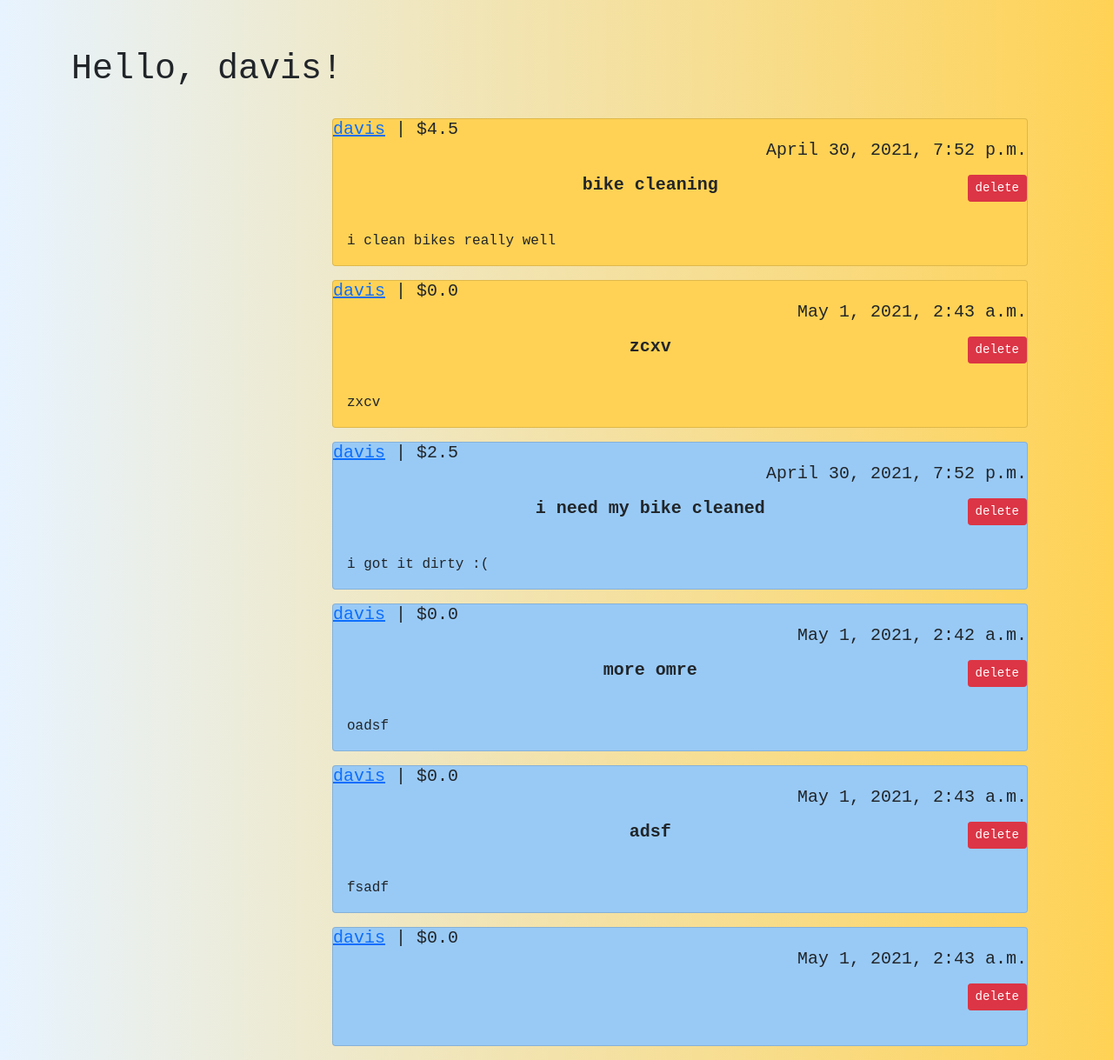
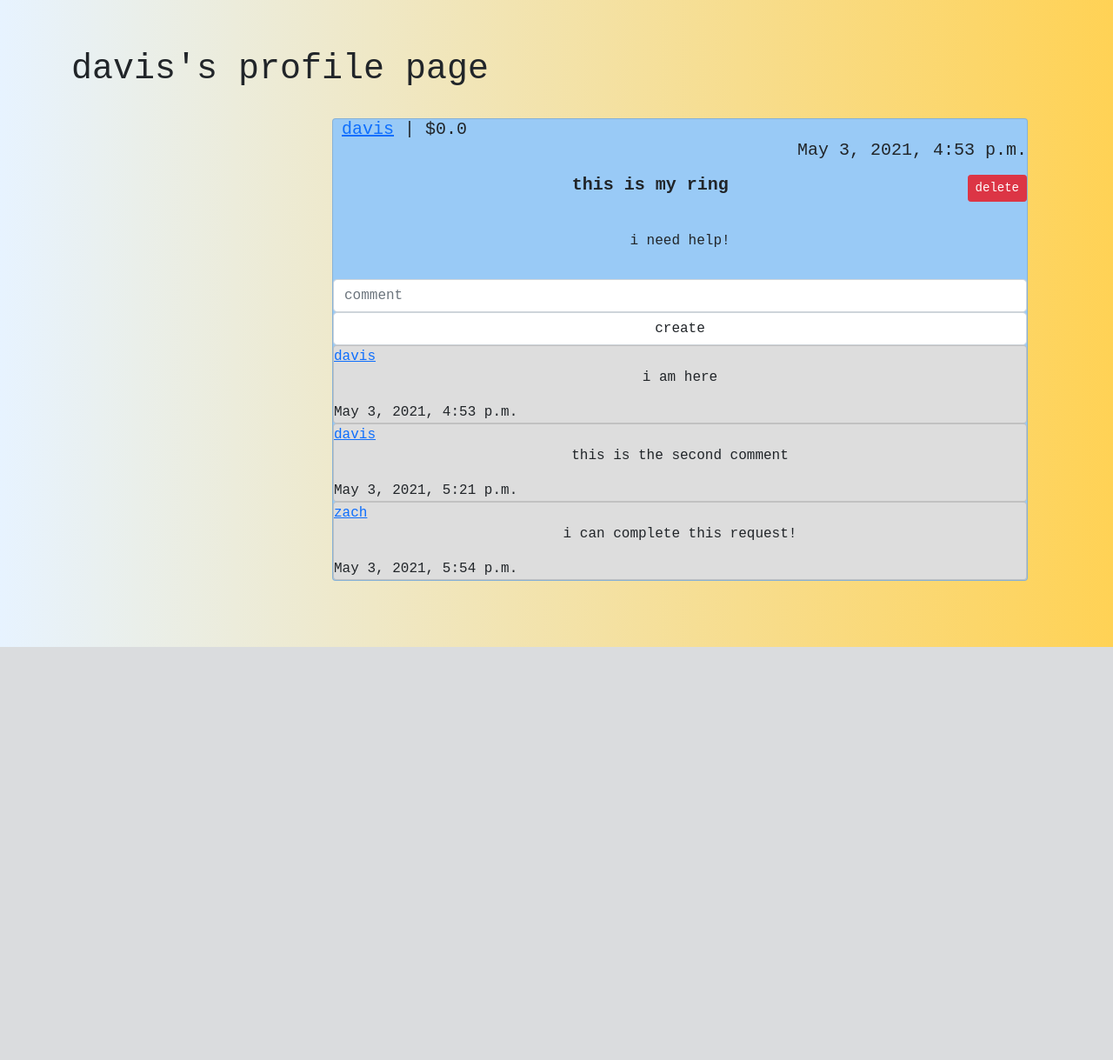
Before and after one commit to davis0119/Sell-Bell, a Django app: a page that uses core/templates/profile.html in a window 1280 px wide. Shown: the part 56-1275 px from the top of the page at 87% size. After the commit the page ends 800 px from the top, so only its background shows below. Run offline with Django 3.2, Linux system fonts and the light colour scheme; a user stored in the database is signed in; data comes from the database, SQL or seed files in the repository.

Commit message:
added comment sections

```diff
--- a/bell/urls.py
+++ b/bell/urls.py
@@ -15,7 +15,7 @@
 """
 from django.contrib import admin
 from django.urls import path
-from core.views import splash, login_view, signup_view, logout_view, delete_bell, delete_ring, bell, ring, profile_view
+from core.views import splash, login_view, signup_view, logout_view, delete_bell, delete_ring, bell, ring, profile_view, comment
 
 urlpatterns = [
     path('admin/', admin.site.urls),
@@ -27,5 +27,6 @@
     path('delete_ring/', delete_ring, name='delete_ring'),
     path('bell', bell, name='bell'),
     path('ring', ring, name='ring'),
-    path('profile/<str:username>', profile_view, name='profile')
+    path('profile/<str:username>', profile_view, name='profile'),
+    path('comment', comment, name='comment')
 ]
--- a/core/admin.py
+++ b/core/admin.py
@@ -1,6 +1,7 @@
 from django.contrib import admin
-from core.models import Bell, Ring
+from core.models import Bell, Ring, Comment
 # Register your models here.
 
 admin.site.register(Bell)
 admin.site.register(Ring)
+admin.site.register(Comment)
--- a/core/models.py
+++ b/core/models.py
@@ -1,24 +1,35 @@
 from django.db import models
 from django.contrib.auth.models import User
 
+# each has a form, send a postID along with the comment?
+
 # Bells (services)
 class Bell(models.Model):
-    title = models.CharField(max_length=100)
+    title = models.CharField(max_length=50)
     body = models.TextField()
     price = models.FloatField(blank=True, default=0)
-    image = models.ImageField(blank=True)
     created_at = models.DateTimeField(auto_now=True)
     author = models.ForeignKey(User, on_delete=models.DO_NOTHING)
-    def __str__(): # the Bell's associated user, the title and price
-        return str(author.username) + "'s Bell: " + str(title) + ', $' + str(price)
+    def __str__(self): # the Bell's associated user, the title and price
+        return "'s Bell: " + str(self.title) + ', $' + str(self.price)
+    def __eq__(self, other):
+        return self.title == other.title and self.body == other.body and self.price == other.price and self.author == other.author
 
 # Rings (service requests)
 class Ring(models.Model):
-    title = models.CharField(max_length=100)
+    title = models.CharField(max_length=50)
     body = models.TextField()
     price = models.FloatField(blank=True, default=0)
-    image = models.ImageField(blank=True)
     created_at = models.DateTimeField(auto_now=True)
     author = models.ForeignKey(User, on_delete=models.DO_NOTHING)
-    def __str__(): # the Ring's associated user, the title and price
-        return str(author.username) + "'s Ring: " + str(title) + ', $' + str(price)
+    def __str__(self): # the Ring's associated user, the title and price
+        return "'s Ring: " + str(self.title) + ', $' + str(self.price)
+    def __eq__(self, other):
+        return self.title == other.title and self.body == other.body and self.price == other.price and self.author == other.author
+
+class Comment(models.Model):
+    body = models.TextField()
+    post_bell = models.ForeignKey(Bell, related_name="comments", on_delete=models.CASCADE, null=True, blank=True)
+    post_ring = models.ForeignKey(Ring, related_name="comments", on_delete=models.CASCADE, null=True, blank=True)
+    author = models.ForeignKey(User, on_delete=models.DO_NOTHING)
+    created_at = models.DateTimeField(auto_now=True)
--- a/core/templates/accounts.html
+++ b/core/templates/accounts.html
@@ -2,7 +2,6 @@
 <html lang="en">
 
 <head>
-    <!-- Required meta tags -->
     <meta charset="utf-8">
     <meta name="viewport" content="width=device-width, initial-scale=1">
     <!-- Bootstrap CSS -->
--- a/core/templates/profile.html
+++ b/core/templates/profile.html
@@ -39,35 +39,63 @@
 
     <div class="container">
         <br/>
-        <h1 style="margin-top: 2rem; margin-bottom: 2rem">Hello, {{request.user.username}}!</h1>
+        <h1 style="margin-top: 2rem; margin-bottom: 2rem">{{username}}'s profile page</h1>
         {% for bell in bells %}
         <div class="col-md-4">
             <div class="card" style="margin-bottom: 1rem; background-color: #FFD255; width: 800px; margin-inline: 300px;">
                 <h5 class="card-title">
-                    <a href="/profile/{{bell.author.username}}">{{bell.author.username}}</a> | ${{bell.price}}
-                    <p style="text-align: right;">{{bell.created_at}}</p>
+                    <a href="/profile/{{bell.author.username}}" style="margin-left: 10px">{{bell.author.username}}</a> | ${{bell.price}}
+                    <p style=" text-align: right; ">{{bell.created_at}}</p>
                     <p><b>{{bell.title}}</b> {% if request.user.username == bell.author.username %}
-                        <a style="float: right;" href='/delete_bell?id={{bell.id}}' class="btn btn-danger btn-sm">delete</a> {% endif %}
+                        <a style="float: right; " href='/delete_bell?id={{bell.id}}' class="btn btn-danger btn-sm ">delete</a> {% endif %}
                     </p>
                 </h5>
-                <div class="card-body">
-                    {{bell.body}}
+                <div class="card-body ">
+                    <p>{{bell.body}}</p>
                 </div>
+                <form method="POST" action="/comment" style="margin-bottom: 0 !important;">
+                    {% csrf_token %}
+                    <input type="hidden" class="form-control" name='postId' value="{{bell.id}}" />
+                    <input type="hidden" class="form-control" name='postType' value="Bell" />
+                    <input class="form-control" name="body" placeholder="comment" />
+                    <input class="form-control" type="submit" value="create" />
+                </form>
+                {% for comment in bell.comments.all %}
+                <div class="card" style="background-color: #DDDDDD;">
+                    <a href="profile/{{comment.author.username}}">{{comment.author.username}}</a>
+                    <p>{{comment.body}}</p>
+                    <a>{{comment.created_at}}</a>
+                </div>
+                {% endfor %}
             </div>
         </div>
         {% endfor %} {% for ring in rings %}
-        <div class="col-md-4">
-            <div class="card" style="margin-bottom: 1rem; background-color: #99CAF6; width: 800px; margin-inline: 300px;">
-                <h5 class="card-title">
-                    <a href="/profile/{{ring.author.username}}">{{ring.author.username}}</a> | ${{ring.price}}
-                    <p style="text-align: right;">{{ring.created_at}}</p>
+        <div class="col-md-4 ">
+            <div class="card " style="margin-bottom: 1rem; background-color: #99CAF6; width: 800px; margin-inline: 300px; ">
+                <h5 class="card-title ">
+                    <a href="/profile/{{ring.author.username}} " style="margin-left: 10px; ">{{ring.author.username}}</a> | ${{ring.price}}
+                    <p style="text-align: right; ">{{ring.created_at}}</p>
                     <p><b>{{ring.title}}</b> {% if request.user.username == ring.author.username %}
-                        <a style="float: right;" href='/delete_ring?id={{ring.id}}' class="btn btn-danger btn-sm">delete</a> {% endif %}
+                        <a style="float: right; " href='/delete_ring?id={{ring.id}}' class="btn btn-danger btn-sm ">delete</a> {% endif %}
                     </p>
                 </h5>
-                <div class="card-body">
-                    {{ring.body}}
+                <div class="card-body ">
+                    <p>{{ring.body}}</p>
                 </div>
+                <form method="POST" action="/comment" style="margin-bottom: 0 !important;">
+                    {% csrf_token %}
+                    <input type="hidden" class="form-control" name='postId' value="{{ring.id}}" />
+                    <input type="hidden" class="form-control" name='postType' value="Ring" />
+                    <input class="form-control" name="body" placeholder="comment" />
+                    <input class="form-control" type="submit" value="create" />
+                </form>
+                {% for comment in ring.comments.all %}
+                <div class="card" style="background-color: #DDDDDD;">
+                    <a href="profile/{{comment.author.username}}">{{comment.author.username}}</a>
+                    <p>{{comment.body}}</p>
+                    <a>{{comment.created_at}}</a>
+                </div>
+                {% endfor %}
             </div>
         </div>
         {% endfor %}
--- a/core/views.py
+++ b/core/views.py
@@ -1,27 +1,55 @@
 from django.shortcuts import render, redirect
 from django.contrib.auth import authenticate, login, logout
-from core.models import Ring, Bell
+from core.models import Ring, Bell, Comment
 from django.contrib.auth.models import User
 
-# Create your views here.
+user_revenue = dict()
+user_expense = dict()
+
 def splash(request):
+    return render(request, 'splash.html', {})
+
+# going to the bell page and making a bell
+def bell(request):
     if not request.user.is_authenticated:
         return redirect('/login')
-    return render(request, 'splash.html', {})
-
-def bell(request):
     if request.method == 'POST':
         title, body, price = request.POST['title'], request.POST['body'], request.POST['price']
-        Bell.objects.create(title=title, body=body, price=price, author=request.user)
+        res = price.replace('.', '', 1)
+        if len(title) != 0 and len(price) != 0 and res.isnumeric():
+            price = round(float(price), 2)
+            Bell.objects.create(title=title, body=body, price=price, author=request.user)
     bells = Bell.objects.all().order_by('-id')
     return render(request, 'bell.html', {'bells': bells})
 
+# going to the ring page and making a ring
 def ring(request):
+    if not request.user.is_authenticated:
+        return redirect('/login')
     if request.method == 'POST':
         title, body, price = request.POST['title'], request.POST['body'], request.POST['price']
-        Ring.objects.create(title=title, body=body, price=price, author=request.user)
+        if len(title) != 0 and len(price) != 0 and price.isnumeric():
+            price = round(float(price), 2)
+            Ring.objects.create(title=title, body=body, price=price, author=request.user)
     rings = Ring.objects.all().order_by('-id')
-    return render(request, 'ring.html', {'rings': rings})
+    comments = {}
+    return render(request, 'ring.html', {'rings': rings, 'comments': comments})
+
+def comment(request):
+    if request.method == 'POST':
+        postId, body, postType = request.POST['postId'], request.POST['body'], request.POST['postType']
+        if len(body) != 0:
+            if str(postType) == 'Ring': # comment is on a ring
+                ring = Ring.objects.get(id=postId)
+                comment = Comment.objects.create(post_ring=ring, body=body, author=request.user)
+                return redirect('/ring')
+            else: # comment is on a bell
+                bell = Bell.objects.get(id=postId)
+                comment = Comment.objects.create(post_bell=bell, body=body, author=request.user)
+                return redirect('/bell')
+        if postType == 'Ring': # if the user did not comment anything
+            return redirect('/ring')
+        return redirect('/bell')
 
 def login_view(request):
     if request.user.is_authenticated:
@@ -50,12 +78,12 @@
 def delete_bell(request):
     bell = Bell.objects.get(id=request.GET['id'])
     bell.delete()
-    return redirect('/')
+    return redirect('/bell')
 
 def delete_ring(request):
     ring = Ring.objects.get(id=request.GET['id'])
     ring.delete()
-    return redirect('/')
+    return redirect('/ring')
 
 def profile_view(request, username):
     if not request.user.is_authenticated:
@@ -66,4 +94,4 @@
         author_user = User.objects.get(username=username)
     bells = Bell.objects.filter(author=author_user)
     rings = Ring.objects.filter(author=author_user)
-    return render(request, 'profile.html', {'rings': rings, 'bells': bells})
+    return render(request, 'profile.html', {'rings': rings, 'bells': bells, 'username': username})
```
Also changed, not shown: core/templates/bell.html (+18 -3 lines), core/templates/ring.html (+17 -2 lines), README.md, core/migrations/0001_initial.py, core/migrations/0002_auto_20210430_1551.py (deleted), core/migrations/0003_auto_20210430_1609.py (deleted), core/migrations/0004_auto_20210430_2125.py (deleted), db.sqlite3.
